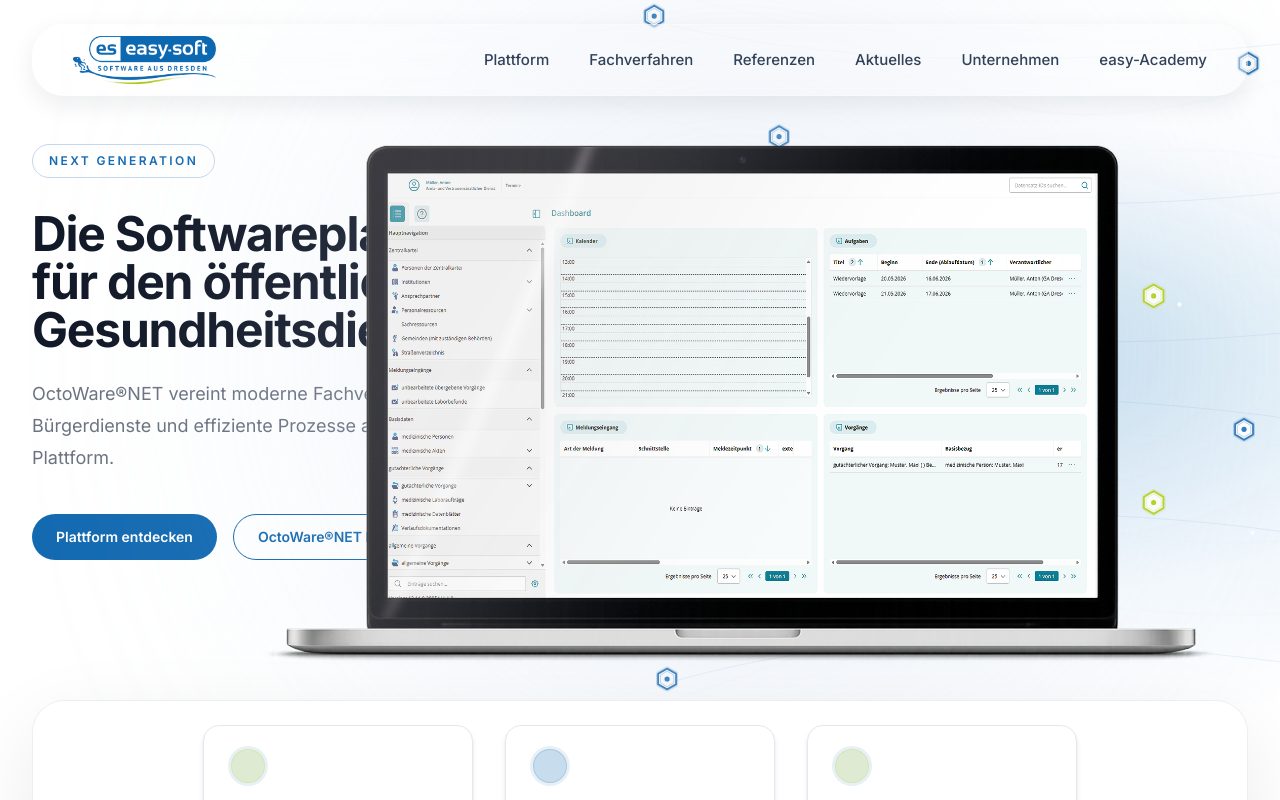
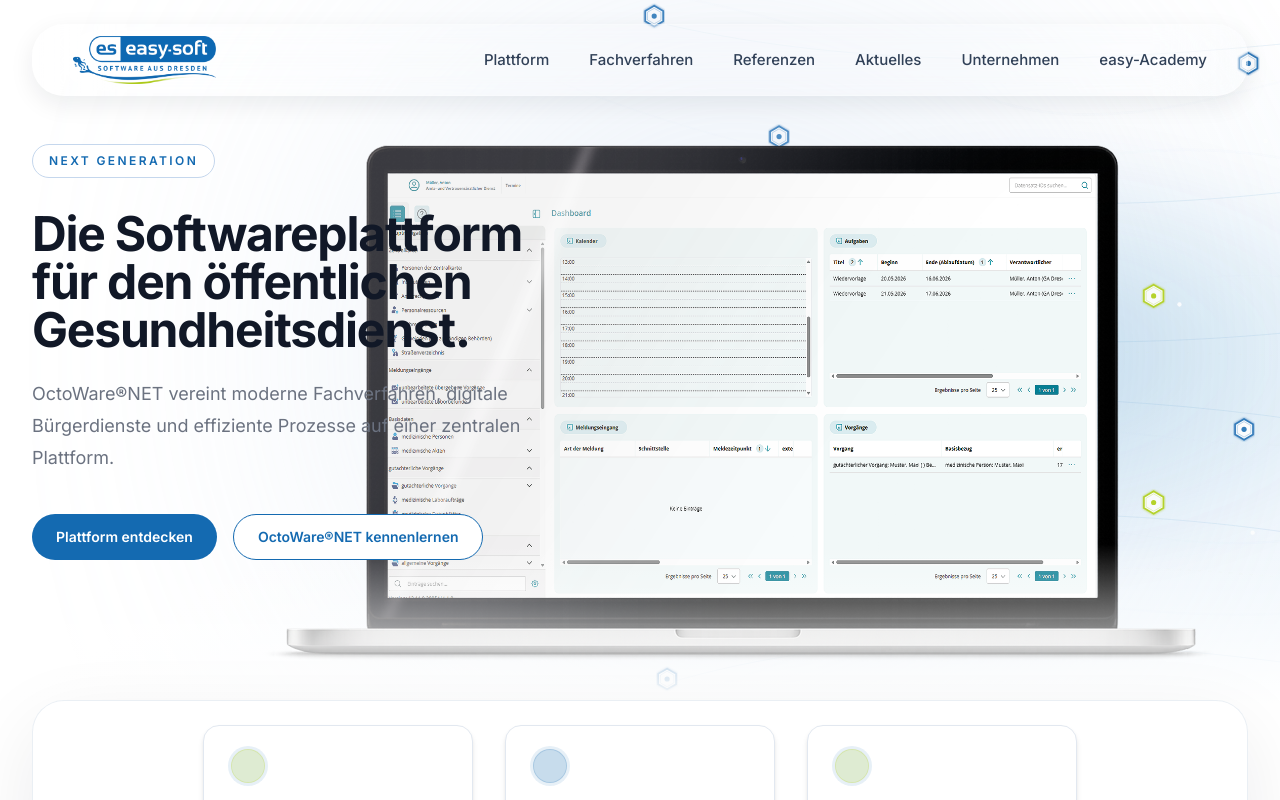
Before and after one commit to weblogger117-art/octoware-website, a Next.js app: page / in a window 1280 px wide. Shown: the top 800 px of the page. Built offline with nearby package versions, Linux system fonts and the light colour scheme.

Commit message:
Update HeroVisual.tsx

```diff
--- a/components/sections/HeroVisual.tsx
+++ b/components/sections/HeroVisual.tsx
@@ -10,7 +10,6 @@ export function HeroVisual() {
         absolute
         right-[4rem]
         top-1/2
-    z-20
         hidden
         -translate-y-1/2
         lg:block
```
Lines whose indentation alone changed are shown as unchanged.
